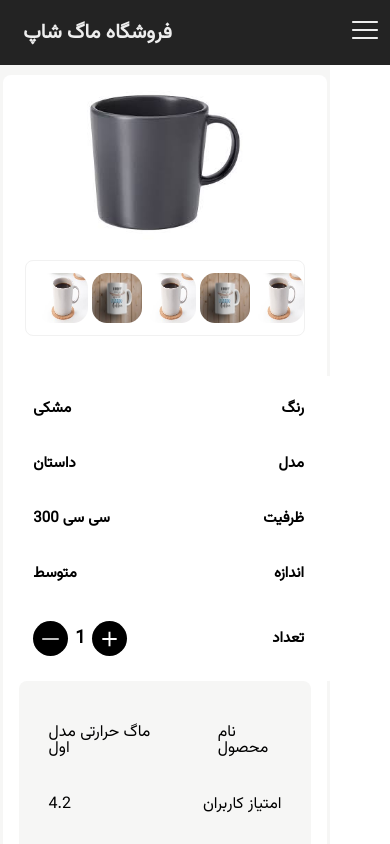
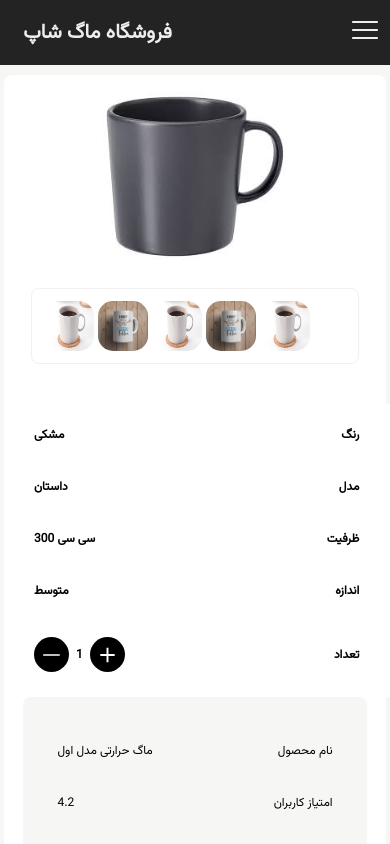
Before and after one commit to ahadcloner/mug-shop, a React (Create React App) app in the folder mug-shop/: page /product-detail/1 in a window 390 px wide. Shown: the top 844 px of the page. Built offline with nearby package versions, Linux system fonts and the light colour scheme.

Commit message:
response product detail

```diff
--- a/mug-shop/src/assets/styles/ProductDetail.css
+++ b/mug-shop/src/assets/styles/ProductDetail.css
@@ -6,7 +6,26 @@
     background-color: #F6F6F5;
     display: flex;
     flex-direction: column;
-    overflow-y: auto;
+    /*overflow-y: auto;*/
+}
+
+@media(max-width: 576px) {
+    .pd-container{
+        width: 100%!important;
+        margin: auto auto;
+    }
+}
+@media(max-width: 800px) {
+    .pd-container  *{
+
+        font-size: 14px!important;
+    }
+}
+@media(max-width: 600px) {
+    .pd-container  *{
+
+        font-size: 12px!important;
+    }
 }
 
 .pd-top {
```
